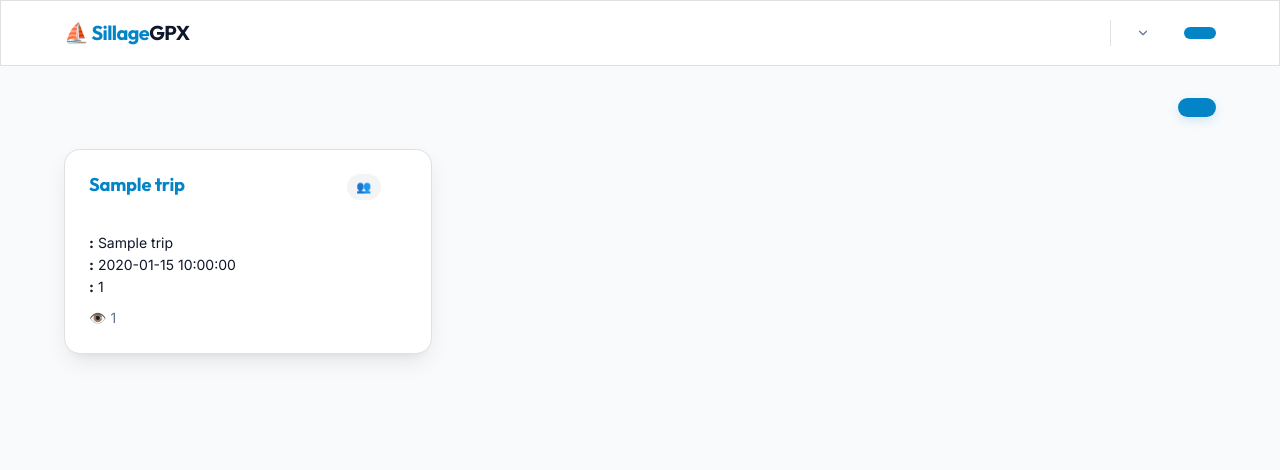
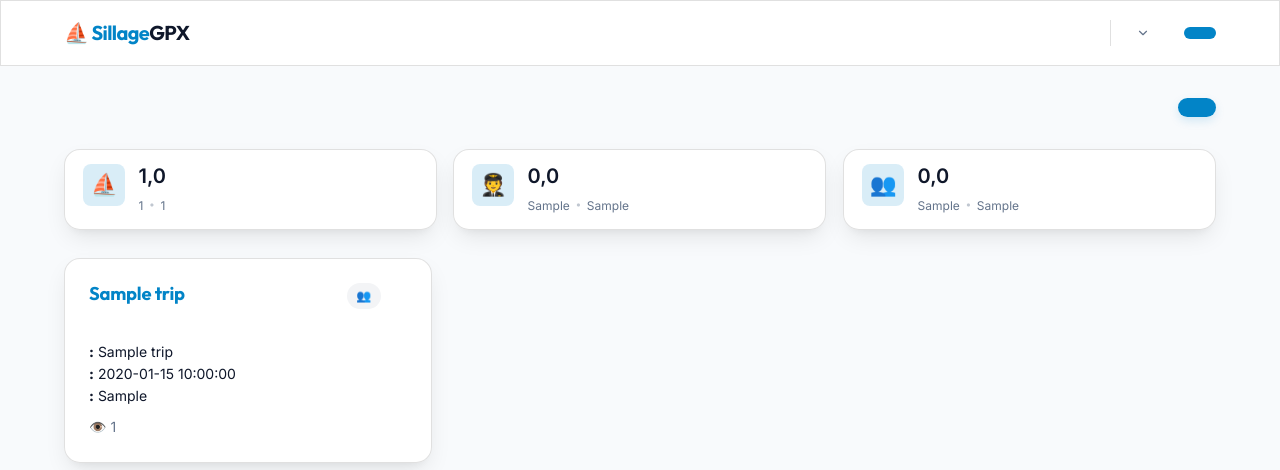
Before and after one commit to alcyone-diy/sillagegpx, a PHP site: template src/Views/dashboard.php in a window 1280 px wide. Shown: the top 470 px of the page. Run offline with PHP 8.4, Linux system fonts and the light colour scheme; the template is opened without the code that fills it: most values are stand-ins (such as "Sample title", 1, 10 or a date in 2020); data that the repository does not hold is empty.

Commit message:
Improve dashboard

```diff
--- a/db/schema.sql
+++ b/db/schema.sql
@@ -26,6 +26,7 @@
 );
 
 CREATE INDEX IF NOT EXISTS idx_trips_is_skipper ON trips(is_skipper);
+CREATE INDEX IF NOT EXISTS idx_trips_user_id ON trips(user_id);
 
 CREATE TABLE IF NOT EXISTS trip_steps (
     id INTEGER PRIMARY KEY AUTOINCREMENT,
@@ -35,6 +36,8 @@
     created_at DATETIME DEFAULT CURRENT_TIMESTAMP,
     FOREIGN KEY (trip_id) REFERENCES trips(id) ON DELETE CASCADE
 );
+
+CREATE INDEX IF NOT EXISTS idx_trip_steps_trip_id ON trip_steps(trip_id);
 
 CREATE TABLE IF NOT EXISTS trip_links (
     id INTEGER PRIMARY KEY AUTOINCREMENT,
@@ -59,6 +62,8 @@
     created_at DATETIME DEFAULT CURRENT_TIMESTAMP,
     FOREIGN KEY (trip_step_id) REFERENCES trip_steps(id) ON DELETE CASCADE
 );
+
+CREATE INDEX IF NOT EXISTS idx_gpx_tracks_step_id ON gpx_tracks(trip_step_id);
 
 CREATE TABLE IF NOT EXISTS login_attempts (
     id INTEGER PRIMARY KEY AUTOINCREMENT,
--- a/public/css/style.css
+++ b/public/css/style.css
@@ -422,6 +422,77 @@
   justify-content: space-between;
   align-items: center;
   margin-bottom: 2rem;
+}
+
+.dashboard-stats {
+  display: grid;
+  grid-template-columns: repeat(auto-fit, minmax(200px, 1fr));
+  gap: 1rem;
+  margin-bottom: 1.75rem;
+}
+
+.dashboard-stat-card {
+  display: flex;
+  align-items: flex-start;
+  gap: 0.85rem;
+  padding: 0.9rem 1.15rem;
+}
+
+.dashboard-stat-icon {
+  font-size: 1.35rem;
+  line-height: 1;
+  display: flex;
+  align-items: center;
+  justify-content: center;
+  width: 2.6rem;
+  height: 2.6rem;
+  background: var(--accent-glow);
+  border-radius: var(--radius-sm);
+  flex-shrink: 0;
+}
+
+.dashboard-stat-info {
+  display: flex;
+  flex-direction: column;
+  min-width: 0;
+}
+
+.dashboard-stat-value {
+  font-size: 1.25rem;
+  font-weight: 600;
+  color: var(--text-primary);
+  line-height: 1.2;
+}
+
+.dashboard-stat-unit {
+  font-size: 0.8rem;
+  font-weight: 600;
+  color: var(--accent-primary);
+  margin-left: 0.2rem;
+}
+
+.dashboard-stat-label {
+  font-size: 0.72rem;
+  color: var(--text-muted);
+  text-transform: uppercase;
+  letter-spacing: 0.5px;
+  font-weight: 600;
+  margin-top: 0.15rem;
+}
+
+.dashboard-stat-sub {
+  font-size: 0.75rem;
+  color: var(--text-muted);
+  display: flex;
+  align-items: center;
+  gap: 0.35rem;
+  margin-top: 0.3rem;
+  white-space: nowrap;
+}
+
+.dashboard-stat-sub .stat-bullet {
+  opacity: 0.4;
+  font-size: 0.65rem;
 }
 
 .trips-grid {
--- a/src/Controllers/TripController.php
+++ b/src/Controllers/TripController.php
@@ -29,6 +29,7 @@
     public function showDashboard() {
         $userId = $this->requireAuth();
         $trips = Trip::findAllByUser($userId);
+        $stats = Trip::getUserStats($userId);
         require SRC_PATH . '/Views/dashboard.php';
     }
 
--- a/src/Views/dashboard.php
+++ b/src/Views/dashboard.php
@@ -1,5 +1,6 @@
 <?php
 $pageTitle = __('dashboard') . ' - ' . __('site_title');
+$decPoint = ($_SESSION['lang'] ?? 'fr') === 'fr' ? ',' : '.';
 ob_start();
 ?>
 
@@ -16,6 +17,54 @@
         <a href="?route=create_trip" class="btn btn-primary mt-4"><?= __('log_first_trip') ?></a>
     </div>
 <?php else: ?>
+    <div class="dashboard-stats">
+        <div class="glass-card dashboard-stat-card">
+            <div class="dashboard-stat-icon">⛵</div>
+            <div class="dashboard-stat-info">
+                <div class="dashboard-stat-value">
+                    <?= number_format($stats['total_nm'] ?? 0, 1, $decPoint, ' ') ?>
+                    <span class="dashboard-stat-unit"><?= __('distance_unit') ?></span>
+                </div>
+                <div class="dashboard-stat-label"><?= __('total_distance') ?></div>
+                <div class="dashboard-stat-sub">
+                    <span><?= $stats['total_trips'] ?? 0 ?> <?= ($stats['total_trips'] ?? 0) > 1 ? __('navs_count') : __('nav_count') ?></span>
+                    <span class="stat-bullet">•</span>
+                    <span><?= $stats['total_days'] ?? 0 ?> <?= ($stats['total_days'] ?? 0) > 1 ? __('days_count') : __('day_count') ?></span>
+                </div>
+            </div>
+        </div>
+        <div class="glass-card dashboard-stat-card">
+            <div class="dashboard-stat-icon">🧑‍✈️</div>
+            <div class="dashboard-stat-info">
+                <div class="dashboard-stat-value">
+                    <?= number_format($stats['skipper_nm'] ?? 0, 1, $decPoint, ' ') ?>
+                    <span class="dashboard-stat-unit"><?= __('distance_unit') ?></span>
+                </div>
+                <div class="dashboard-stat-label"><?= __('as_skipper') ?></div>
+                <div class="dashboard-stat-sub">
+                    <span><?= $stats['skipper_trips'] ?? 0 ?> <?= ($stats['skipper_trips'] ?? 0) > 1 ? __('navs_count') : __('nav_count') ?></span>
+                    <span class="stat-bullet">•</span>
+                    <span><?= $stats['skipper_days'] ?? 0 ?> <?= ($stats['skipper_days'] ?? 0) > 1 ? __('days_count') : __('day_count') ?></span>
+                </div>
+            </div>
+        </div>
+        <div class="glass-card dashboard-stat-card">
+            <div class="dashboard-stat-icon">👥</div>
+            <div class="dashboard-stat-info">
+                <div class="dashboard-stat-value">
+                    <?= number_format($stats['crew_nm'] ?? 0, 1, $decPoint, ' ') ?>
+                    <span class="dashboard-stat-unit"><?= __('distance_unit') ?></span>
+                </div>
+                <div class="dashboard-stat-label"><?= __('as_crew') ?></div>
+                <div class="dashboard-stat-sub">
+                    <span><?= $stats['crew_trips'] ?? 0 ?> <?= ($stats['crew_trips'] ?? 0) > 1 ? __('navs_count') : __('nav_count') ?></span>
+                    <span class="stat-bullet">•</span>
+                    <span><?= $stats['crew_days'] ?? 0 ?> <?= ($stats['crew_days'] ?? 0) > 1 ? __('days_count') : __('day_count') ?></span>
+                </div>
+            </div>
+        </div>
+    </div>
+
     <div class="trips-grid">
         <?php foreach ($trips as $trip): ?>
             <a href="?route=trip&id=<?= $trip->id ?>" class="trip-card glass-card">
@@ -38,14 +87,7 @@
                         <p class="text-sm"><strong><?= __('date') ?>:</strong> <?= htmlspecialchars($trip->start_date) ?>
                         <?php if ($trip->end_date && $trip->end_date != $trip->start_date) echo ' ' . __('to') . ' ' . htmlspecialchars($trip->end_date); ?>
                         </p>
-                        <?php
-                        $daysCount = 1;
-                        if ($trip->end_date) {
-                            $start = new DateTime($trip->start_date);
-                            $end = new DateTime($trip->end_date);
-                            $daysCount = $start->diff($end)->days + 1;
-                        }
-                        ?>
+                        <?php $daysCount = $trip->getDurationDays(); ?>
                         <p class="text-sm"><strong><?= __('duration') ?>:</strong> <?= $daysCount ?> <?= $daysCount > 1 ? __('days') : __('day') ?></p>
                     <?php endif; ?>
 
```
Also changed, not shown: src/Lang/en.php (+7 -0 lines), src/Lang/fr.php (+8 -1 lines), src/Models/Trip.php (+93 -0 lines), db/migrations/001_add_performance_indexes.sql (added).
